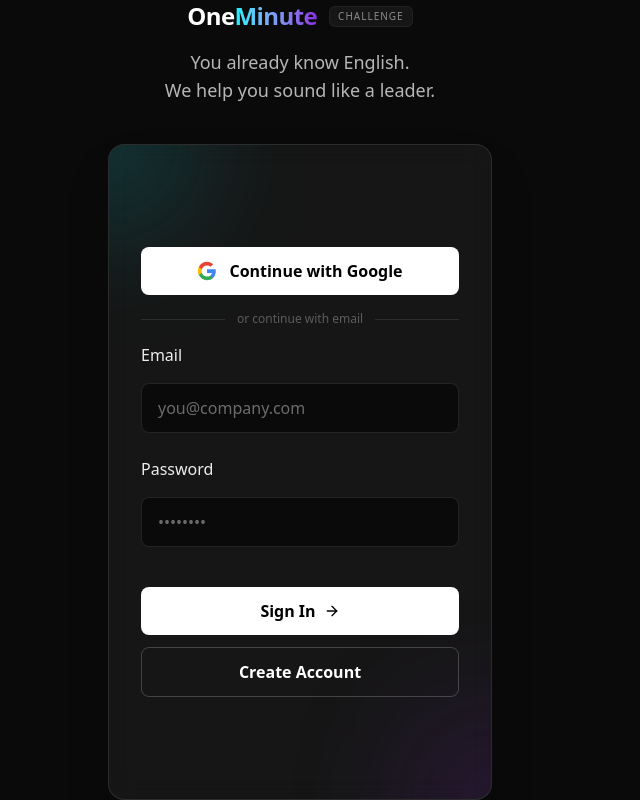
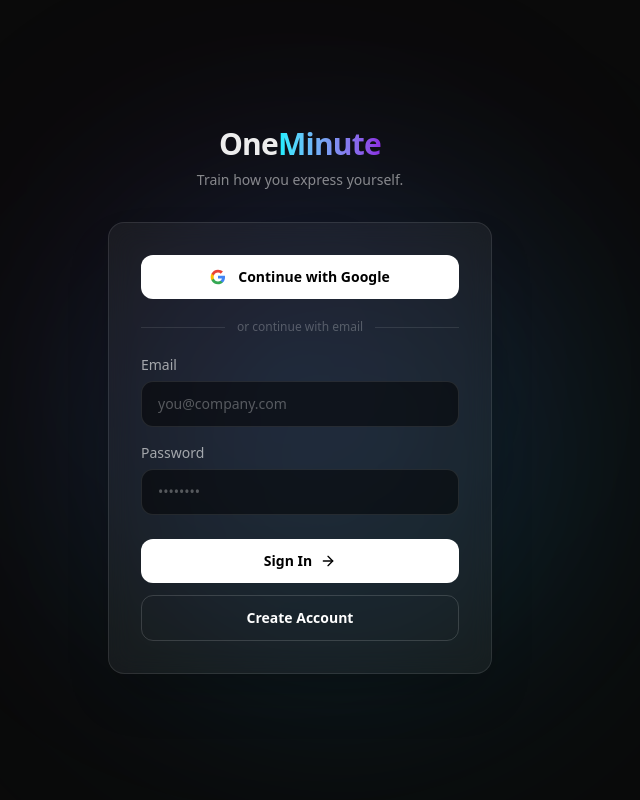
Before and after one commit to DeepikaSR4/one-minute-challenge.vercel.app, a Next.js app: page /login in a window 1280 px wide. Shown: the whole page, without its empty margins (340-980 px from the left). Built offline with nearby package versions, Linux system fonts and the light colour scheme; no server answers.

Commit message:
Update page.tsx

```diff
--- a/src/app/login/page.tsx
+++ b/src/app/login/page.tsx
@@ -5,13 +5,8 @@ import { useRouter } from 'next/navigation'
 import { auth } from '@/lib/firebase/config'
 import { signInWithEmailAndPassword, createUserWithEmailAndPassword, signInWithPopup, GoogleAuthProvider } from 'firebase/auth'
 import { ArrowRight, AlertCircle } from 'lucide-react'
-import { Logo } from '@/components/ui/Logo'
 
-export default function LoginPage({
-    searchParams,
-}: {
-    searchParams: Promise<{ [key: string]: string | string[] | undefined }>
-}) {
+export default function LoginPage() {
     const router = useRouter()
     const [errorMessage, setErrorMessage] = useState<string | null>(null)
     const [loading, setLoading] = useState<'login' | 'signup' | 'google' | null>(null)
@@ -21,11 +16,11 @@ export default function LoginPage({
         setLoading('google')
         try {
             const provider = new GoogleAuthProvider()
-            const userCredential = await signInWithPopup(auth, provider)
-            const idToken = await userCredential.user.getIdToken()
+            const cred = await signInWithPopup(auth, provider)
+            const idToken = await cred.user.getIdToken()
             document.cookie = `firebase-token=${idToken}; path=/; max-age=3600; SameSite=Lax`
             router.push('/dashboard')
-        } catch (error: any) {
+        } catch {
             setErrorMessage('Google sign-in failed. Please try again.')
         } finally {
             setLoading(null)
@@ -36,26 +31,19 @@ export default function LoginPage({
         e.preventDefault()
         setErrorMessage(null)
         setLoading(mode)
-
         const form = e.currentTarget
         const email = (form.elements.namedItem('email') as HTMLInputElement).value
         const password = (form.elements.namedItem('password') as HTMLInputElement).value
-
         try {
-            let userCredential
-            if (mode === 'login') {
-                userCredential = await signInWithEmailAndPassword(auth, email, password)
-            } else {
-                userCredential = await createUserWithEmailAndPassword(auth, email, password)
-            }
-
-            // Store the ID token in a cookie so the proxy can check auth
-            const idToken = await userCredential.user.getIdToken()
+            const cred = mode === 'login'
+                ? await signInWithEmailAndPassword(auth, email, password)
+                : await createUserWithEmailAndPassword(auth, email, password)
+            const idToken = await cred.user.getIdToken()
             document.cookie = `firebase-token=${idToken}; path=/; max-age=3600; SameSite=Lax`
-
             router.push('/dashboard')
         } catch (error: any) {
-            const msg = error.code === 'auth/invalid-credential' || error.code === 'auth/wrong-password'
+            const msg =
+                error.code === 'auth/invalid-credential' || error.code === 'auth/wrong-password'
                     ? 'Invalid email or password.'
                     : error.code === 'auth/email-already-in-use'
                         ? 'An account with this email already exists.'
@@ -69,35 +57,33 @@ export default function LoginPage({
     }
 
     return (
-        <div className="flex-1 flex flex-col w-full px-8 sm:max-w-md justify-center gap-2 mx-auto h-[100dvh]">
-            <div className="flex flex-col gap-4 mb-8 items-center text-center">
-                <Logo withTagline />
-                <p className="text-lg text-white/70 font-sans font-medium">
-                    You already know English.<br />
-                    We help you sound like a leader.
-                </p>
+        <div className="min-h-screen flex flex-col items-center justify-center px-4 py-12">
+            {/* Background glows */}
+            <div className="pointer-events-none fixed inset-0 -z-10 overflow-hidden">
+                <div className="absolute top-1/4 left-1/3 w-[40vw] h-[40vw] bg-neon-blue/10 rounded-full blur-[120px]" />
+                <div className="absolute bottom-1/4 right-1/3 w-[35vw] h-[35vw] bg-neon-violet/10 rounded-full blur-[120px]" />
             </div>
 
-            <form
-                onSubmit={(e) => {
-                    const submitter = (e.nativeEvent as SubmitEvent).submitter as HTMLButtonElement
-                    handleAuth(e, submitter?.value as 'login' | 'signup')
-                }}
-                className="animate-in flex-1 flex flex-col w-full justify-center gap-4 text-foreground glass p-8 border-white/10 rounded-2xl shadow-2xl relative overflow-hidden"
-            >
-                {/* Decorative glow */}
-                <div className="absolute -top-20 -left-20 w-40 h-40 bg-neon-blue/20 rounded-full blur-3xl" />
-                <div className="absolute -bottom-20 -right-20 w-40 h-40 bg-neon-violet/20 rounded-full blur-3xl" />
+            {/* Logo */}
+            <div className="mb-8 text-center">
+                <span className="text-3xl font-display font-bold tracking-tight">
+                    One<span className="text-transparent bg-clip-text bg-gradient-to-r from-neon-blue to-neon-violet">Minute</span>
+                </span>
+                <p className="text-white/50 mt-2 text-sm">Train how you express yourself.</p>
+            </div>
 
-                <div className="relative z-10 flex flex-col gap-4">
-                    {/* Google Sign-In */}
+            {/* Card */}
+            <div className="w-full max-w-sm relative">
+                <div className="glass rounded-2xl border border-white/10 shadow-2xl p-8 flex flex-col gap-5">
+
+                    {/* Google */}
                     <button
                         type="button"
                         onClick={handleGoogleSignIn}
                         disabled={loading !== null}
-                        className="flex items-center justify-center gap-3 w-full px-4 py-3 rounded-lg bg-white text-black font-semibold hover:bg-neutral-100 transition-colors disabled:opacity-60"
+                        className="flex items-center justify-center gap-3 w-full px-4 py-3 rounded-xl bg-white text-black text-sm font-semibold hover:bg-neutral-100 transition-colors disabled:opacity-60"
                     >
-                        <svg className="w-5 h-5" viewBox="0 0 24 24">
+                        <svg className="w-4 h-4 shrink-0" viewBox="0 0 24 24">
                             <path fill="#4285F4" d="M22.56 12.25c0-.78-.07-1.53-.2-2.25H12v4.26h5.92c-.26 1.37-1.04 2.53-2.21 3.31v2.77h3.57c2.08-1.92 3.28-4.74 3.28-8.09z" />
                             <path fill="#34A853" d="M12 23c2.97 0 5.46-.98 7.28-2.66l-3.57-2.77c-.98.66-2.23 1.06-3.71 1.06-2.86 0-5.29-1.93-6.16-4.53H2.18v2.84C3.99 20.53 7.7 23 12 23z" />
                             <path fill="#FBBC05" d="M5.84 14.09c-.22-.66-.35-1.36-.35-2.09s.13-1.43.35-2.09V7.07H2.18C1.43 8.55 1 10.22 1 12s.43 3.45 1.18 4.93l3.66-2.84z" />
@@ -106,60 +92,76 @@ export default function LoginPage({
                         {loading === 'google' ? 'Signing in...' : 'Continue with Google'}
                     </button>
 
-                    <div className="flex items-center gap-3 text-white/30 text-xs">
+                    {/* Divider */}
+                    <div className="flex items-center gap-3 text-white/25 text-xs">
                         <div className="flex-1 h-px bg-white/10" />
                         <span>or continue with email</span>
                         <div className="flex-1 h-px bg-white/10" />
                     </div>
 
+                    {/* Error */}
                     {errorMessage && (
-                        <div className="flex items-start gap-3 p-4 rounded-xl bg-red-500/10 border border-red-500/50 text-red-400 text-sm">
-                            <AlertCircle className="w-5 h-5 shrink-0" />
+                        <div className="flex items-start gap-3 p-3 rounded-xl bg-red-500/10 border border-red-500/30 text-red-400 text-sm">
+                            <AlertCircle className="w-4 h-4 shrink-0 mt-0.5" />
                             <span>{errorMessage}</span>
                         </div>
                     )}
-                    <label className="text-md" htmlFor="email">
-                        Email
-                    </label>
+
+                    {/* Form */}
+                    <form
+                        onSubmit={(e) => {
+                            const submitter = (e.nativeEvent as SubmitEvent).submitter as HTMLButtonElement
+                            handleAuth(e, submitter?.value as 'login' | 'signup')
+                        }}
+                        className="flex flex-col gap-4"
+                    >
+                        <div className="flex flex-col gap-1.5">
+                            <label className="text-sm text-white/60" htmlFor="email">Email</label>
                             <input
-                        className="rounded-lg px-4 py-3 bg-black/50 border border-white/10 text-white placeholder-white/40 focus:border-neon-blue focus:ring-1 focus:ring-neon-blue focus:outline-none transition-all"
+                                id="email"
                                 name="email"
                                 type="email"
                                 placeholder="you@company.com"
                                 required
+                                className="rounded-xl px-4 py-3 bg-black/50 border border-white/10 text-white text-sm placeholder-white/30 focus:border-neon-blue focus:ring-1 focus:ring-neon-blue focus:outline-none transition-all"
                             />
-                    <label className="text-md mt-2" htmlFor="password">
-                        Password
-                    </label>
+                        </div>
+
+                        <div className="flex flex-col gap-1.5">
+                            <label className="text-sm text-white/60" htmlFor="password">Password</label>
                             <input
-                        className="rounded-lg px-4 py-3 bg-black/50 border border-white/10 text-white placeholder-white/40 focus:border-neon-blue focus:ring-1 focus:ring-neon-blue focus:outline-none transition-all"
+                                id="password"
+                                name="password"
                                 type="password"
-                        name="password"
                                 placeholder="••••••••"
                                 required
+                                className="rounded-xl px-4 py-3 bg-black/50 border border-white/10 text-white text-sm placeholder-white/30 focus:border-neon-blue focus:ring-1 focus:ring-neon-blue focus:outline-none transition-all"
                             />
-                    <div className="flex flex-col gap-3 mt-6">
+                        </div>
+
+                        <div className="flex flex-col gap-3 pt-2">
                             <button
                                 type="submit"
                                 name="action"
                                 value="login"
                                 disabled={loading !== null}
-                            className="bg-white text-black font-semibold rounded-lg px-4 py-3 flex items-center justify-center gap-2 hover:bg-neutral-200 transition-colors disabled:opacity-60"
+                                className="bg-white text-black text-sm font-bold rounded-xl px-4 py-3 flex items-center justify-center gap-2 hover:bg-neutral-100 transition-colors disabled:opacity-60"
                             >
-                            {loading === 'login' ? 'Signing in...' : <>Sign In <ArrowRight className="w-4 h-4" /></>}
+                                {loading === 'login' ? 'Signing in…' : <><span>Sign In</span><ArrowRight className="w-4 h-4" /></>}
                             </button>
                             <button
                                 type="submit"
                                 name="action"
                                 value="signup"
                                 disabled={loading !== null}
-                            className="border border-white/20 text-white font-semibold rounded-lg px-4 py-3 hover:bg-white/5 transition-colors disabled:opacity-60"
+                                className="border border-white/15 text-white text-sm font-semibold rounded-xl px-4 py-3 hover:bg-white/5 transition-colors disabled:opacity-60"
                             >
-                            {loading === 'signup' ? 'Creating account...' : 'Create Account'}
+                                {loading === 'signup' ? 'Creating account…' : 'Create Account'}
                             </button>
-                    </div>
                         </div>
                     </form>
                 </div>
+            </div>
+        </div>
     )
 }
```
Lines whose indentation alone changed are shown as unchanged.
